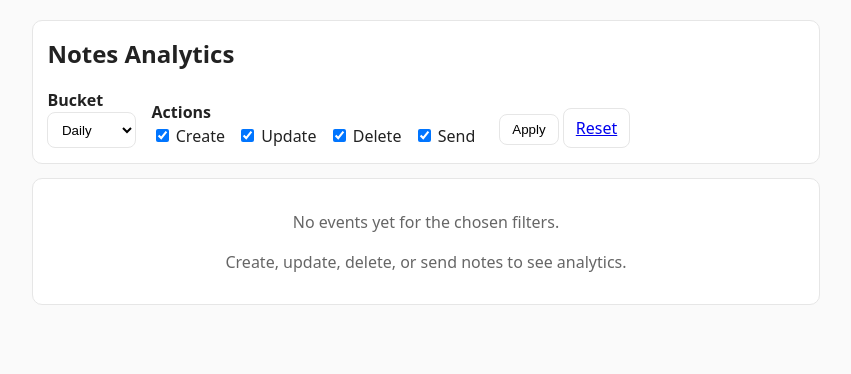
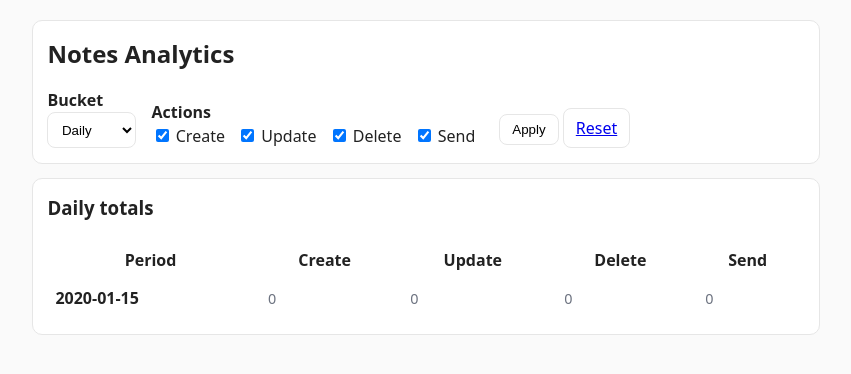
Before and after one commit to VinceVSCode/Django_Playground, a Django app: page /analytics/ in a window 1280 px wide. Shown: the part 81-455 px from the top of the page, without its empty margins (214-1065 px from the left). Run offline with Django 5.2, Linux system fonts and the light colour scheme; a user stored in the database is signed in; tables that the repository leaves empty hold one stand-in row (values such as "Sample post").

Commit message:
-Refactor analytics.html to improve table structure and remove unnecessary comments. Keep it up with veiw_analytics changes.

```diff
--- a/DjangoPlayground/firstsite/templates/firstsite/analytics.html
+++ b/DjangoPlayground/firstsite/templates/firstsite/analytics.html
@@ -5,7 +5,6 @@
 <div class="card">
   <h2 style="margin-top:0;">Notes Analytics</h2>
 
-  <!-- Filter form (no JS) -->
   <form method="get" class="filter-bar" style="display:flex; gap:1rem; flex-wrap:wrap; align-items:end;">
     <div>
       <label for="bucket"><strong>Bucket</strong></label><br>
@@ -33,34 +32,30 @@
   </form>
 </div>
 
-{% if not periods %}
+{% if not table_rows %}
   <div class="card" style="text-align:center;">
     <p class="muted">No events yet for the chosen filters.</p>
-    <p class="muted">Create, update, delete, or send notes to see analytics.</p>
   </div>
 {% else %}
-  <!-- Simple bar chart (pure CSS/HTML) -->
   <div class="card">
     <h3 style="margin-top:0;">{{ bucket|capfirst }} totals</h3>
-
     <div style="overflow-x:auto;">
-      <table class="table analytics-table" style="width:100%; border-collapse:separate; border-spacing:0 .4rem;">
+      <table class="analytics-table">
         <thead>
           <tr>
-            <th style="text-align:left; padding:.25rem .5rem;">Period</th>
+            <th>Period</th>
             {% for a in actions %}
-              <th style="text-align:left; padding:.25rem .5rem;">{{ a|capfirst }}</th>
+              <th>{{ a|capfirst }}</th>
             {% endfor %}
           </tr>
         </thead>
         <tbody>
-        {% for p in periods %}
+          {% for row in table_rows %}
             <tr>
-            <td style="padding:.25rem .5rem; white-space:nowrap;"><strong>{{ p }}</strong></td>
+              <td><strong>{{ row.period }}</strong></td>
               {% for a in actions %}
-                {% with val=per_period.p.a %}
-                    {% if val > 0 %}
-                    {% widthratio val max_val 240 as bar_width %}
+                {% with val=row.counts.a %}
+                  {% if val %}
                     <td>
                       <div class="analytics-bar"style="width: calc(240px * {{ val }} / {{ max_val }});"></div>
                       <span class="analytics-bar-value">{{ val }}</span>
@@ -70,14 +65,11 @@
                   {% endif %}
                 {% endwith %}
               {% endfor %}
-
             </tr>
           {% endfor %}
         </tbody>
       </table>
     </div>
-
-    <p class="muted" style="margin-top:.5rem;">Bars are relative within this view (not absolute units).</p>
   </div>
 {% endif %}
 {% endblock %}
```
Lines whose indentation alone changed are shown as unchanged.
